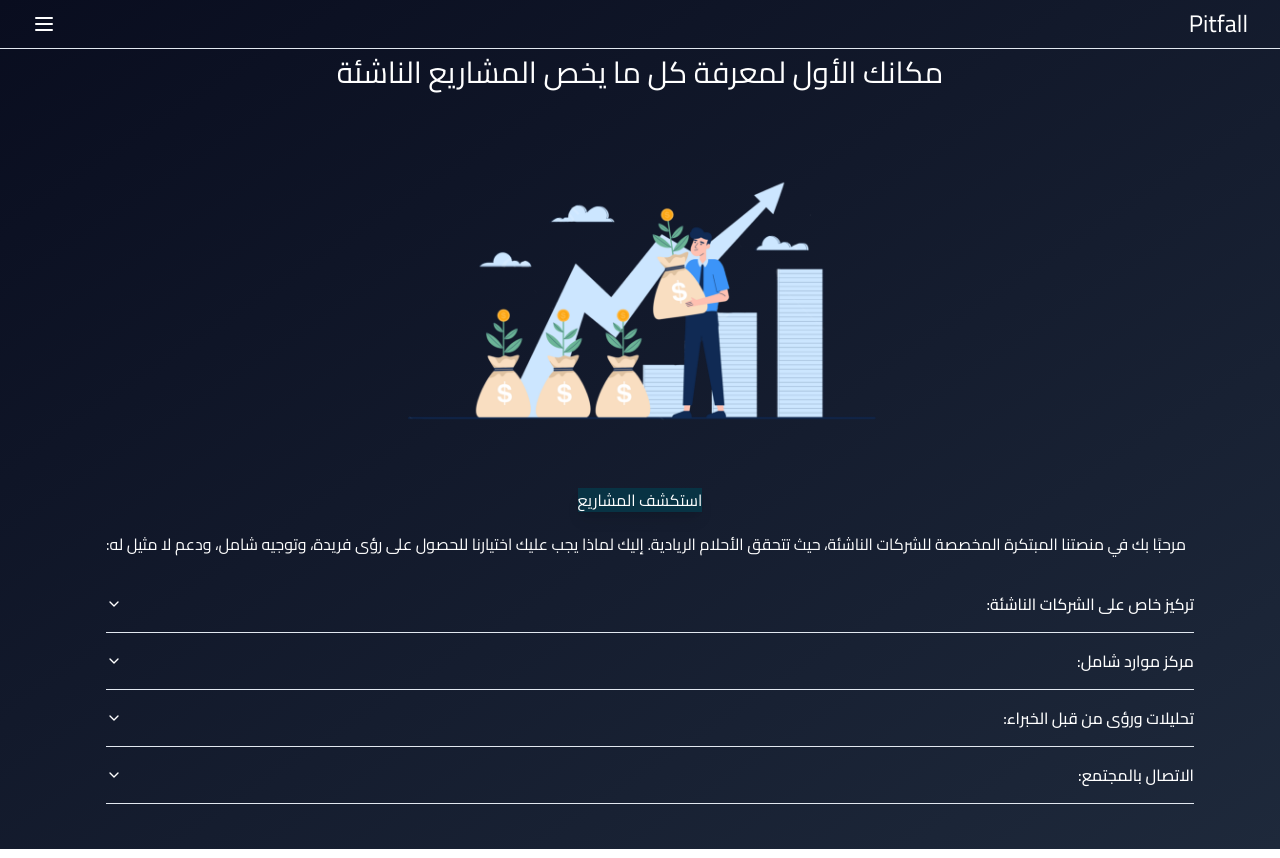
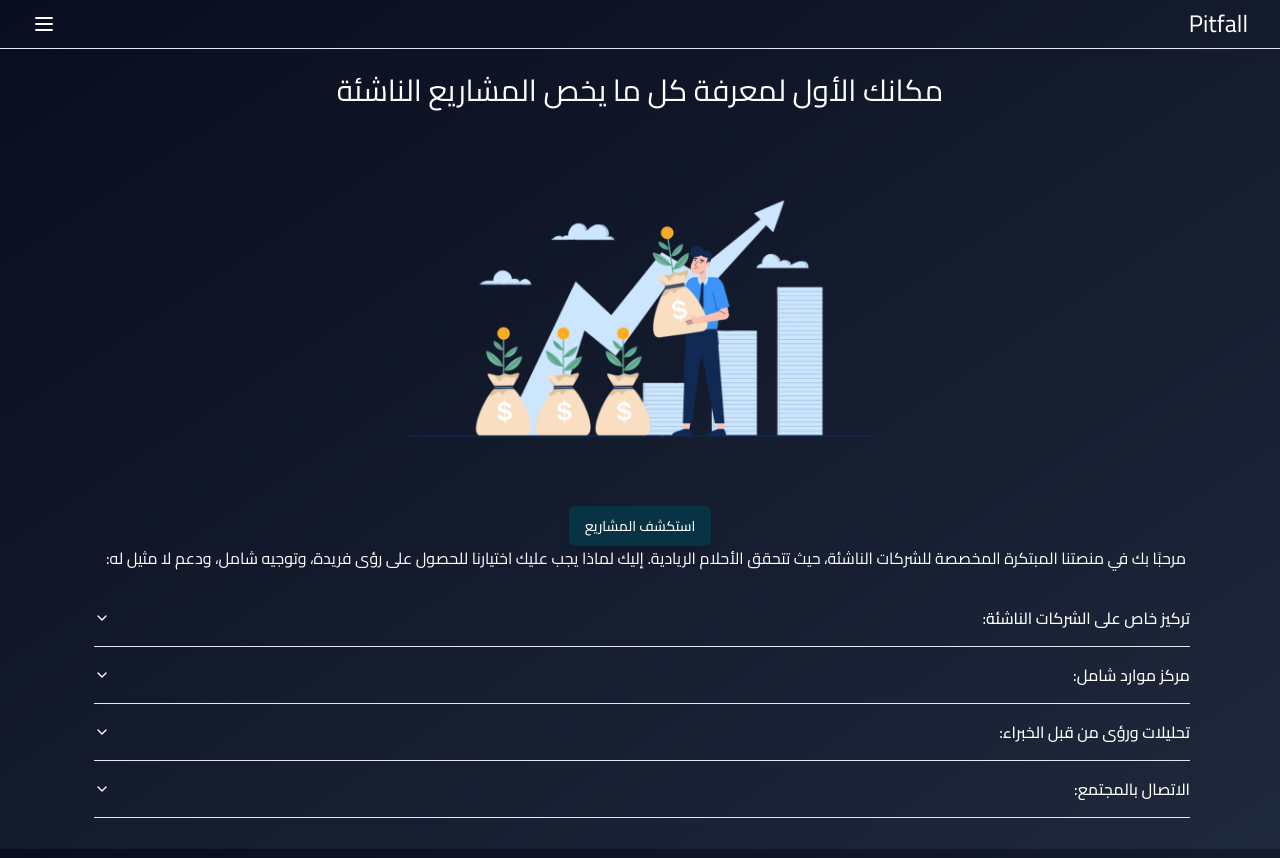
Before and after one commit to JaafarAlMuallim/SWE-363-Project, a Next.js app in the folder client/: page / in a window 1280 px wide. Built offline with nearby package versions, Linux system fonts and the light colour scheme.

Commit message:
landing page button + margin fixes

```diff
--- a/client/app/page.tsx
+++ b/client/app/page.tsx
@@ -1,5 +1,6 @@
 "use client";
 import Image from "next/image";
+import { Button } from "@/components/ui/button";
 import {
   Accordion,
   AccordionContent,
@@ -9,7 +10,7 @@ import {
 export default function Home() {
   return (
     <>
-      <div className="text-white content-center text-3xl mb-5 ml-5 mr-5 ">
+      <div className="text-white content-center text-3xl mb-5 ml-5 mr-5 mt-8 ">
         <h1>مكانك الأول لمعرفة كل ما يخص المشاريع الناشئة</h1>
       </div>
       <div className="mb-5 ml-5 mr-5">
@@ -17,9 +18,9 @@ export default function Home() {
       </div>
       <div>
         {" "}
-        <button className="text-white w-full bg-cyan-950	shadow-lg mb-5 ">
+        <Button className="text-white w-full bg-cyan-950	shadow-lg  ">
           استكشف المشاريع
-        </button>{" "}
+        </Button>{" "}
       </div>
 
       <div>
@@ -30,7 +31,7 @@ export default function Home() {
           وتوجيه شامل، ودعم لا مثيل له:
         </p>
         <Accordion
-          className=" text-white mb-10 ml-5 "
+          className=" text-white mb-10 ml-2 mr-1"
           type="single"
           collapsible
         >
```
